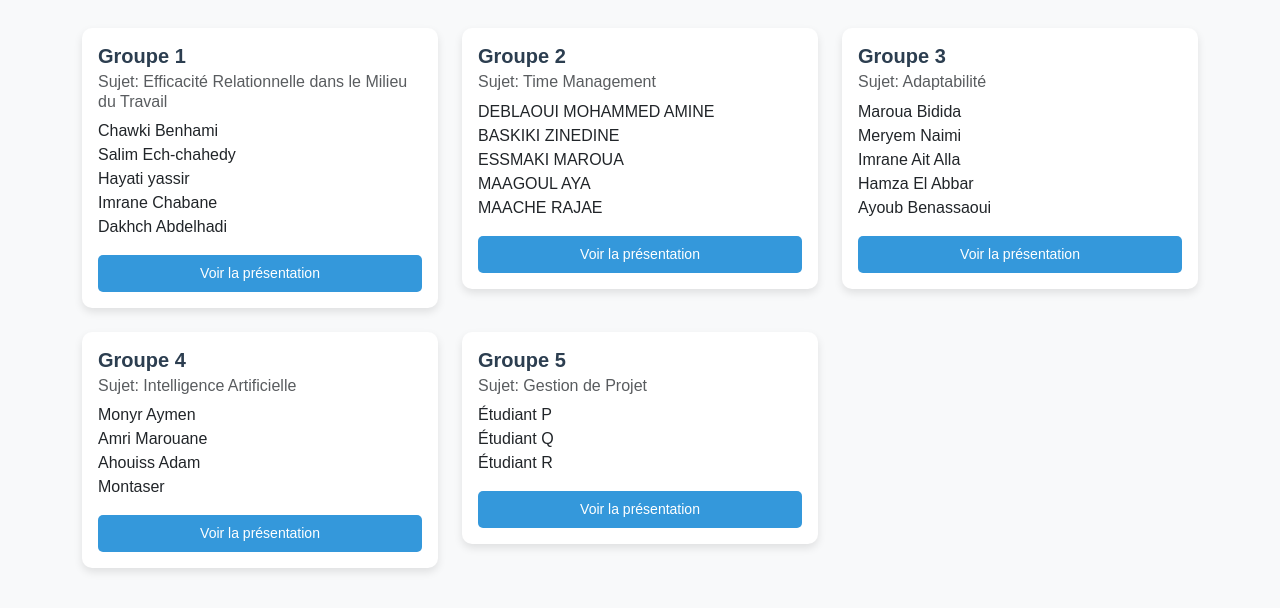
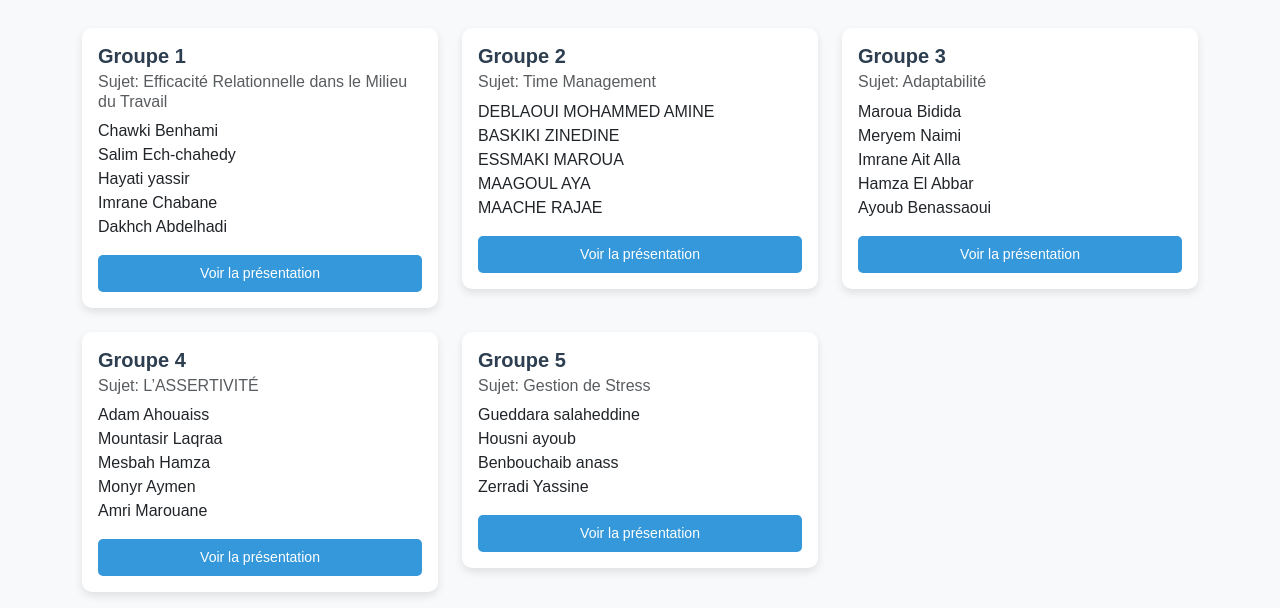
Before and after one commit to NEFTME/testWebsite, a plain HTML site: page index.html in a window 1280 px wide. Shown: the part 1039-1647 px from the top of the page. Before the commit the page ends 1623 px from the top, so only its background shows below. Drawn offline with nearby package versions, Linux system fonts and the light colour scheme.

Commit message:
Add files via upload

```diff
--- a/index.html
+++ b/index.html
@@ -135,12 +135,13 @@
             <div class="card">
                 <div class="card-body">
                     <h5 class="card-title">Groupe 4</h5>
-                    <h6 class="card-subtitle mb-2 text-muted">Sujet: Intelligence Artificielle</h6>
+                    <h6 class="card-subtitle mb-2 text-muted">Sujet: L’ASSERTIVITÉ</h6>
                     <ul class="list-unstyled">
+                        <li>Adam Ahouaiss</li>
+                        <li>Mountasir Laqraa</li>
+                        <li>Mesbah Hamza</li>
                         <li>Monyr Aymen</li>
                         <li>Amri Marouane</li>
-                        <li>Ahouiss Adam</li>
-                        <li>Montaser</li>
                     </ul>
                     <button class="btn btn-primary w-100" onclick="showPresentation(4)">Voir la présentation</button>
                 </div>
@@ -151,11 +152,12 @@
             <div class="card">
                 <div class="card-body">
                     <h5 class="card-title">Groupe 5</h5>
-                    <h6 class="card-subtitle mb-2 text-muted">Sujet: Gestion de Projet</h6>
+                    <h6 class="card-subtitle mb-2 text-muted">Sujet: Gestion de Stress</h6>
                     <ul class="list-unstyled">
-                        <li>Étudiant P</li>
-                        <li>Étudiant Q</li>
-                        <li>Étudiant R</li>
+                        <li>Gueddara salaheddine</li>
+                        <li>Housni ayoub</li>
+                        <li>Benbouchaib anass</li>
+                        <li>Zerradi Yassine</li>
                     </ul>
                     <button class="btn btn-primary w-100" onclick="showPresentation(5)">Voir la présentation</button>
                 </div>
@@ -182,19 +184,19 @@
                 },
                 2: {
                     title: "Présentation Groupe 2 - Time Management",
-                    file: "https://www.dropbox.com/scl/fi/y1slk8fod167tfkbw9u4s/Time_Management.pptx?rlkey=cbsvgu309lwinybw2drh6iue3&st=i5zq1dt6&raw=1"
+                    file: "https://www.dropbox.com/scl/fi/y1slk8fod167tfkbw9u4s/Time_Management.pptx?rlkey=cbsvgu309lwinybw2drh6iue3&st=c5gml7o3&raw=1"
                 },
                 3: {
                     title: "Présentation Groupe 3 - Adaptabilité",
                     file: "https://www.dropbox.com/scl/fi/88koc9ruitpc34amha6ta/Pr-sentationbouhas.pptx?rlkey=1fqj9srbdye6eern64dr0wdqy&st=npmn96mn&raw=1"
                 },
                 4: {
-                    title: "Présentation Groupe 4 - Intelligence Artificielle",
-                    file: "https://yourwebsite.com/presentation4.pptx"
+                    title: "Présentation Groupe 4 - L’ASSERTIVITÉ",
+                    file: "https://www.dropbox.com/scl/fi/vc35xinsvfpy0gp010r79/bouhass-ppt.pptx?rlkey=rech015rqrd9r2ot89pxjhfj6&st=n6w8sjwe&raw=1"
                 },
                 5: {
-                    title: "Présentation Groupe 5 - Gestion de Projet",
-                    file: "https://yourwebsite.com/presentation5.pptx"
+                    title: "Présentation Groupe 5 - Gestion de Stress",
+                    file: "https://www.dropbox.com/scl/fi/s4dkezuj5oy9en8ueu5ak/Gestion-du-Stress-vendredi.pptx?rlkey=nhce5g94fo6rp9j71xy7uovrl&st=7mprs6x4&raw=1"
                 }
             };
 
```
